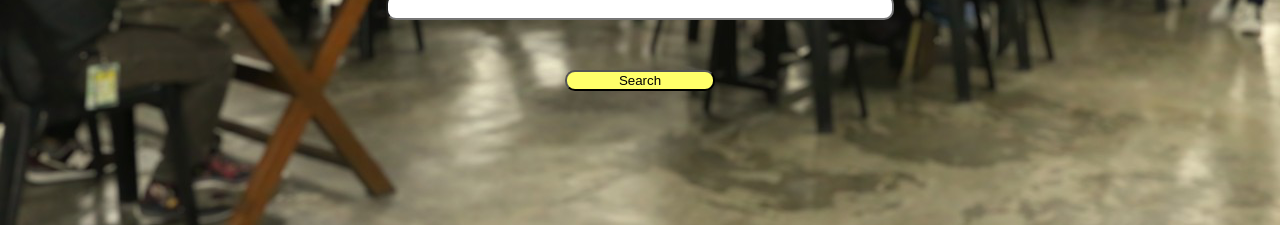
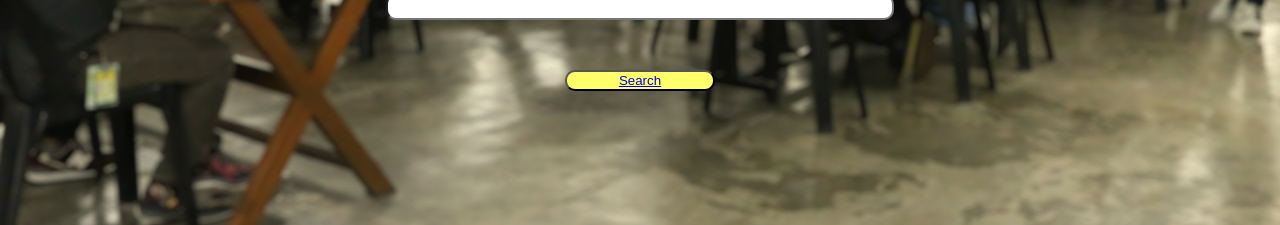
Before and after one commit to cktanaya/Research-Compendium, a Vue app: page / in a window 1280 px wide. Shown: the part 437-662 px from the top of the page. Built offline with nearby package versions, Linux system fonts and the light colour scheme.

Commit message:
Update HomeView.vue

```diff
--- a/src/views/HomeView.vue
+++ b/src/views/HomeView.vue
@@ -1,15 +1,22 @@
 <template>
+  <navbar />
   <div class="home">
+
+    <router-view />
     <div class="block">
       <h1>The Archive:</h1>
       <h2>Web-based Research Compendium - TIP </h2>
     </div>
   </div>
+
+
 <form>
   <input type="text" v-model="search">
 
   <div class="search">
-    <button>Search</button>
+    <button>
+      <router-link to='/article'>Search</router-link>
+    </button>
   </div>
 </form>
 
@@ -34,9 +41,11 @@
 </template>
 
 <script>
+import navbar from '@/views/navbar.vue';
 
 export default {
   name: 'HomeView',
+  components: { navbar },
   data() {
     return {
       search: ''
```
